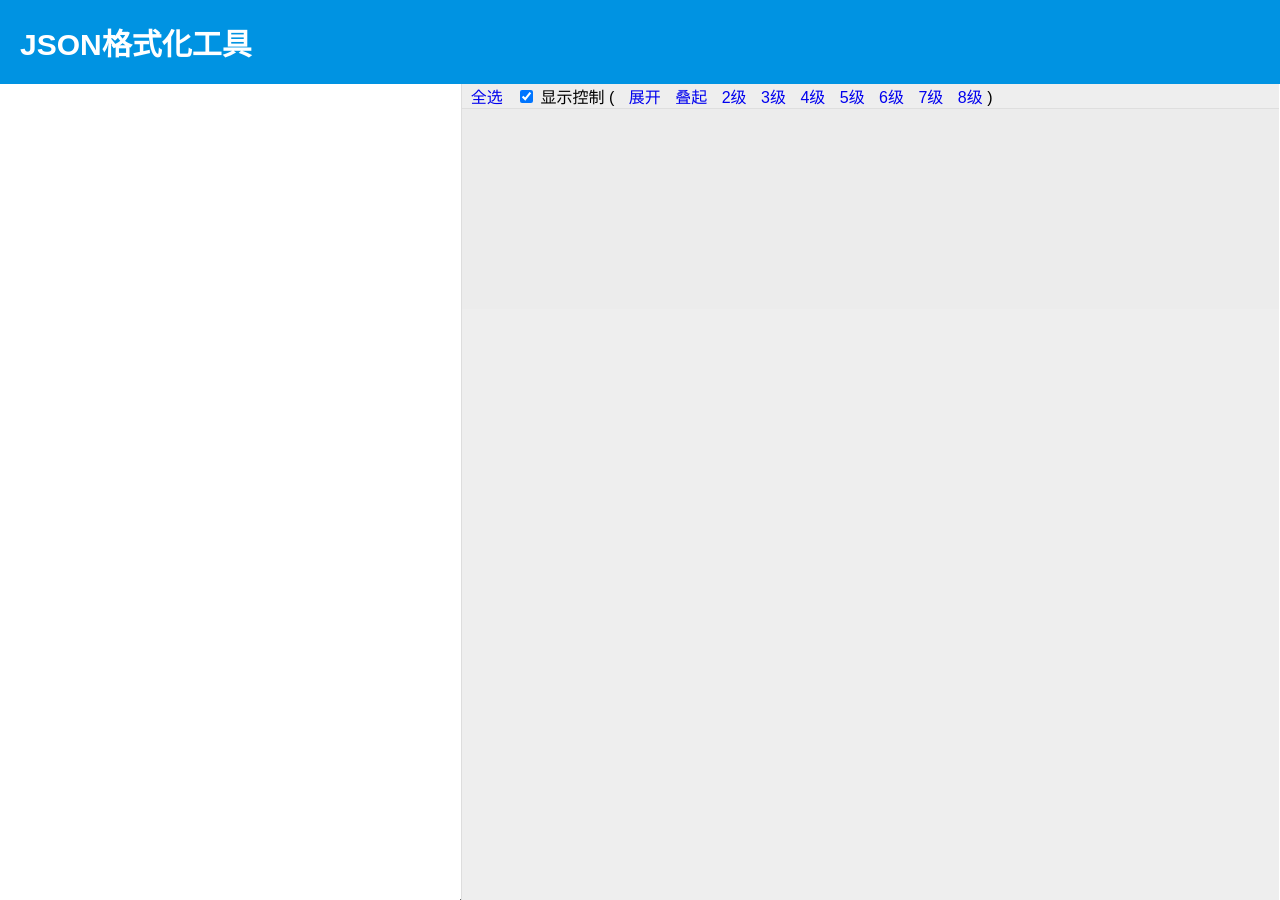
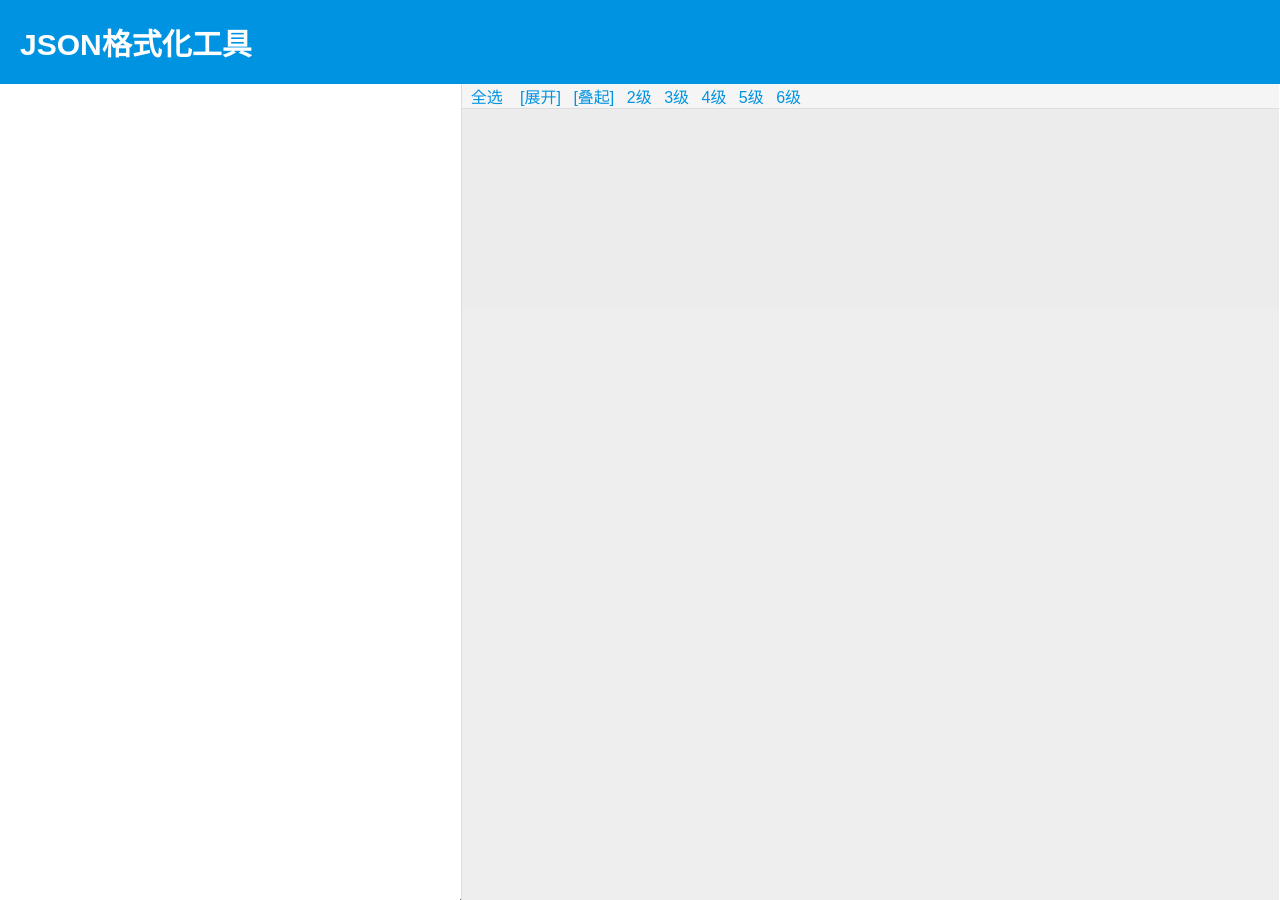
Before and after one commit to psvmc/myblog_jekyll, a Jekyll site: the page zjtools/json_format/index.html, which Jekyll copies as it is, in a window 1280 px wide. Built offline with Jekyll 4.4.1, drawn with Linux system fonts in a browser that asks for light colours.

Commit message:
文章更新

```diff
--- a/zjtools/json_format/css/s.css
+++ b/zjtools/json_format/css/s.css
@@ -31,7 +31,7 @@
 #ControlsRow {
     width: 100%;
     line-height: 40px;
-    background: #eeeeee;
+    background: #f5f5f5;
 }
 
 .ControlsRow_div {
@@ -102,8 +102,8 @@ div.Canvas {
 }
 
 PRE.CodeContainer {
-    margin-top: 0px;
-    margin-bottom: 0px;
+    margin-top: 0;
+    margin-bottom: 0;
     padding-left: 10px;
     padding-right: 10px;
     padding-top: 10px;
@@ -115,8 +115,18 @@ PRE.CodeContainer img {
     margin-bottom: -1px;
 }
 
+.select_all {
+    color: #0093e2;
+}
+
+#CollapsibleViewDetail {
+    color: #0093e2;
+}
+
 #CollapsibleViewDetail a {
-    padding-left: 10px;
+    padding-left: 4px;
+    padding-right: 4px;
+    color: #0093e2;
 }
 
 #ControlsRow {
--- a/zjtools/json_format/index.html
+++ b/zjtools/json_format/index.html
@@ -33,28 +33,28 @@
                     <option value="6">6</option>
                 </select>
                 <label for="QuoteKeys" class="hidden">
-                        <input type="checkbox" id="QuoteKeys" onclick="QuoteKeysClicked()" checked="true" /> 引号
+                    <input type="checkbox" id="QuoteKeys" onclick="QuoteKeysClicked()" checked="true" />
+                    引号
                 </label>
                 &nbsp;
-                    <a href="javascript:void(0);" onclick="SelectAllClicked()">全选</a> &nbsp;
+                <a href="javascript:void(0);" onclick="SelectAllClicked()" class="select_all">全选</a>
+                &nbsp;
                 <span id="CollapsibleViewHolder">
-                <label for="CollapsibleView">
+                <label for="CollapsibleView" class="hidden">
                     <input type="checkbox" id="CollapsibleView" onclick="CollapsibleViewClicked()" checked="true" />
                     显示控制
                 </label>
             </span>
                 <span id="CollapsibleViewDetail">
-                (
-                <a href="javascript:void(0);" onclick="ExpandAllClicked()">展开</a>
-                <a href="javascript:void(0);" onclick="CollapseAllClicked()">叠起</a>
+
+                <a href="javascript:void(0);" onclick="ExpandAllClicked()">[展开]</a>
+                <a href="javascript:void(0);" onclick="CollapseAllClicked()">[叠起]</a>
                 <a href="javascript:void(0);" onclick="CollapseLevel(3)">2级</a>
                 <a href="javascript:void(0);" onclick="CollapseLevel(4)">3级</a>
                 <a href="javascript:void(0);" onclick="CollapseLevel(5)">4级</a>
                 <a href="javascript:void(0);" onclick="CollapseLevel(6)">5级</a>
                 <a href="javascript:void(0);" onclick="CollapseLevel(7)">6级</a>
-                <a href="javascript:void(0);" onclick="CollapseLevel(8)">7级</a>
-                <a href="javascript:void(0);" onclick="CollapseLevel(9)">8级</a>
-                )
+
             </span>
             </div>
         </div>
```
Lines whose indentation alone changed are shown as unchanged.
